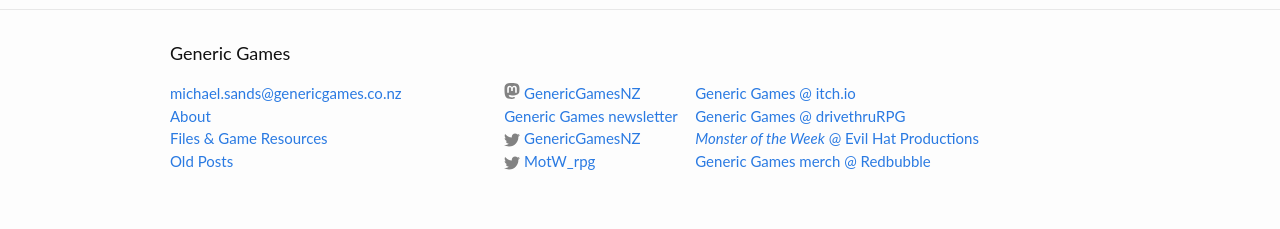
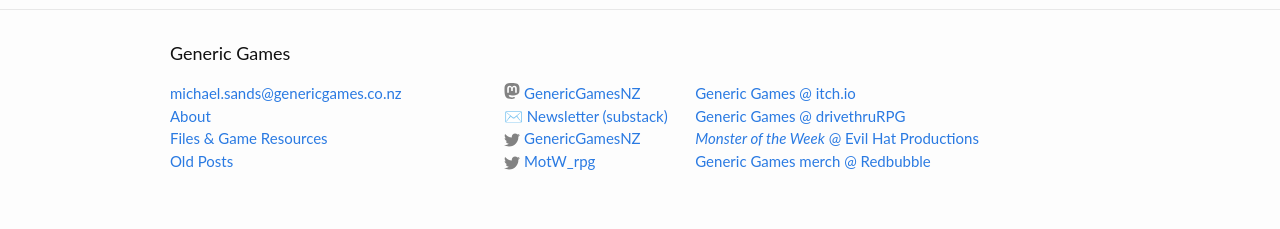
Before and after one commit to michael-sands/generic_games_site, a Jekyll site: the page built from index.html, in a window 1280 px wide. Shown: the part 1070-1299 px from the top of the page. Built offline with Jekyll 4.4.1, drawn with Linux system fonts in a browser that asks for light colours.

Commit message:
tweak link

```diff
--- a/_includes/footer.html
+++ b/_includes/footer.html
@@ -31,8 +31,8 @@
               </a>
           </li>
           <li>
-              <a href="https://genericgamesnz.substack.com/">
-                <span class="username">Generic Games newsletter</span>
+              ✉️ <a href="https://genericgamesnz.substack.com/">
+                <span class="username">Newsletter (substack)</span>
               </a>
           </li>
 
```
